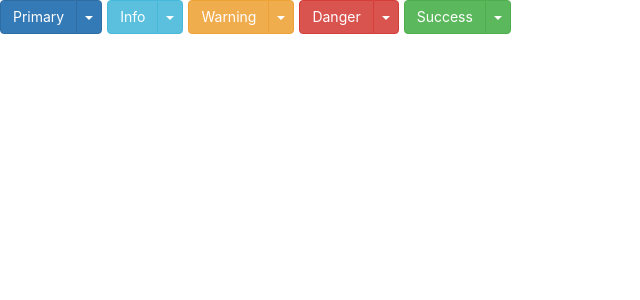
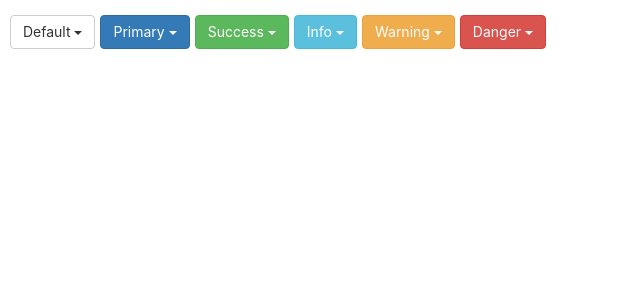
Before and after one commit to kamransid/React-Bootstrap, a React (Create React App) app: page / in a window 1280 px wide. Shown: the top 300 px of the page, without its empty margins (0-640 px from the left). Built offline with nearby package versions, Linux system fonts and the light colour scheme.

Commit message:
Adding form file

```diff
--- a/src/DropDown.jsx
+++ b/src/DropDown.jsx
@@ -16,6 +16,7 @@ class DropDown extends React.Component{
         return (
             <DropdownButton
                bsStyle={item.toLowerCase()}
+               noCaret = {false}
                title = {item}
                key = {i}
                id = {`dropdown basic ${i}`}
--- a/src/index.js
+++ b/src/index.js
@@ -9,7 +9,8 @@ import './index.css';
 // import App from './ButtonGroup'
 // import App from './Carousels'
 // import App from './DropDown'
-import App from './SplitButtonDropDown'
+// import App from './SplitButtonDropDown'
+import App from './DropDown'
 import * as serviceWorker from './serviceWorker';
 
 ReactDOM.render(<App />, document.getElementById('root'));
```
Also changed, not shown: src/Forms.jsx (added).
